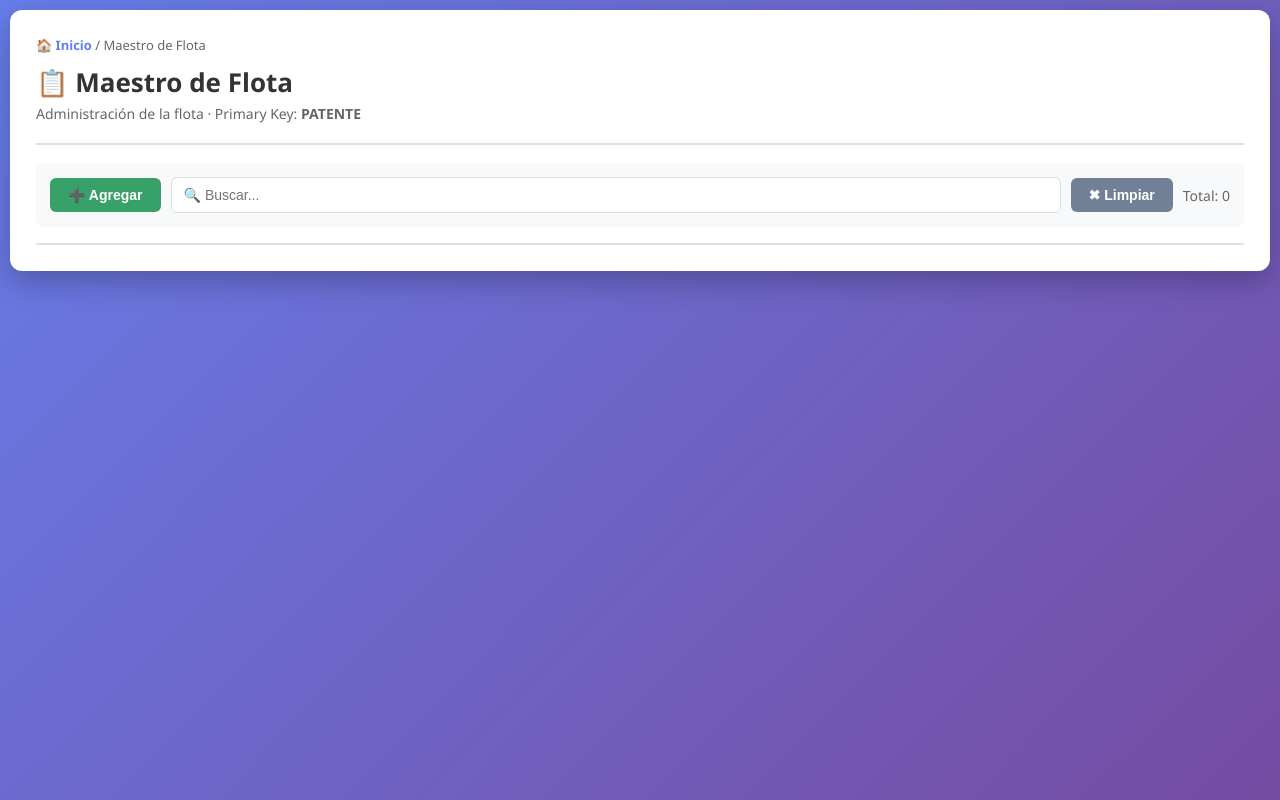
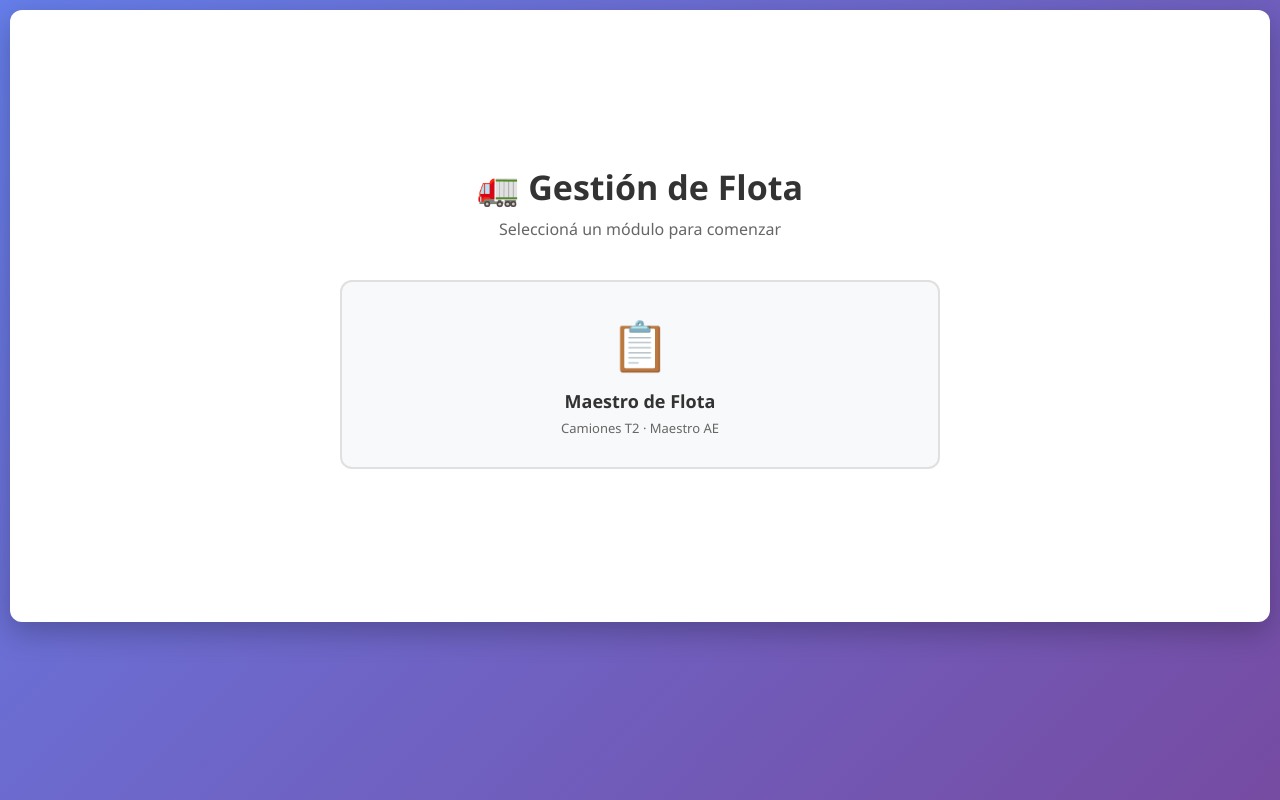
Before and after one commit to distribuidoravenier-dotcom/Control-de-Vencimiento-Flota, a Flask app: template templates/index.html in a window 1280 px wide. Run offline with Flask 3, Linux system fonts and the light colour scheme; the template is opened without the code that fills it, so the values that code supplies are empty.

Commit message:
Update index.html

```diff
--- a/templates/index.html
+++ b/templates/index.html
@@ -1,10 +1,10 @@
-<!-- templates/maestro_flota.html -->
+<!-- templates/index.html -->
 <!DOCTYPE html>
 <html lang="es">
 <head>
 <meta charset="UTF-8">
 <meta name="viewport" content="width=device-width, initial-scale=1.0">
-<title>Maestro de Flota</title>
+<title>Gestión de Flota</title>
 <style>
   * { margin:0; padding:0; box-sizing:border-box; }
   body {
@@ -17,13 +17,45 @@
     border-radius: 12px; box-shadow: 0 10px 30px rgba(0,0,0,.25);
     padding: 26px;
   }
+  h1 { color:#333; margin-bottom: 4px; font-size: 26px; }
+  .subtitle { color:#666; margin-bottom: 20px; font-size: 14px; }
+
+  /* ===== VISTA HOME (MÓDULOS) ===== */
+  .home-view {
+    display:flex; flex-direction:column; align-items:center;
+    justify-content:center; min-height: 70vh; text-align:center;
+  }
+  .home-view h1 { font-size: 34px; margin-bottom: 8px; }
+  .home-view .subtitle { font-size: 16px; margin-bottom: 40px; }
+  .modules {
+    display:grid; grid-template-columns: repeat(auto-fit, minmax(220px, 1fr));
+    gap: 20px; width:100%; max-width: 600px;
+  }
+  .module-card {
+    background:#f8f9fa; border:2px solid #e0e0e0; border-radius:12px;
+    padding: 30px 20px; cursor:pointer; transition:.2s;
+    display:block; text-align:center;
+  }
+  .module-card:hover {
+    border-color:#667eea; background:#fff; transform: translateY(-4px);
+    box-shadow: 0 10px 25px rgba(102,126,234,.25);
+  }
+  .module-icon { font-size: 48px; margin-bottom: 12px; }
+  .module-title { font-size: 18px; font-weight:700; color:#333; margin-bottom:6px; }
+  .module-desc { font-size: 13px; color:#666; }
+
+  /* ===== VISTA MÓDULO ===== */
+  .module-view { display:none; }
+  .module-view.active { display:block; }
+  .home-view.hidden { display:none; }
+
   .breadcrumb {
     font-size: 13px; color:#666; margin-bottom: 10px;
   }
-  .breadcrumb a { color:#667eea; text-decoration:none; font-weight:600; }
+  .breadcrumb a {
+    color:#667eea; text-decoration:none; font-weight:600; cursor:pointer;
+  }
   .breadcrumb a:hover { text-decoration:underline; }
-  h1 { color:#333; margin-bottom: 4px; font-size: 26px; }
-  .subtitle { color:#666; margin-bottom: 20px; font-size: 14px; }
 
   /* ===== SOLAPAS ===== */
   .tabs {
@@ -181,10 +213,27 @@
 </head>
 <body>
 <div class="container">
+
+  <!-- ===================== VISTA HOME ===================== -->
+  <div class="home-view" id="homeView">
+    <h1>🚛 Gestión de Flota</h1>
+    <p class="subtitle">Seleccioná un módulo para comenzar</p>
+
+    <div class="modules">
+      <div class="module-card" onclick="openModule('maestro_flota')">
+        <div class="module-icon">📋</div>
+        <div class="module-title">Maestro de Flota</div>
+        <div class="module-desc">Camiones T2 · Maestro AE</div>
+      </div>
+    </div>
+  </div>
+
+  <!-- ===================== VISTA MÓDULO ===================== -->
+  <div class="module-view" id="moduleView">
     <div class="breadcrumb">
-    <a href="/">🏠 Inicio</a> / Maestro de Flota
+      <a onclick="goHome()">🏠 Inicio</a> / <span id="breadcrumbModule">Maestro de Flota</span>
     </div>
-  <h1>📋 Maestro de Flota</h1>
+    <h1 id="moduleTitle">📋 Maestro de Flota</h1>
     <p class="subtitle">Administración de la flota · Primary Key: <b>PATENTE</b></p>
 
     <div class="tabs" id="tabsContainer">
@@ -210,6 +259,8 @@
         <tbody id="maestroBody"></tbody>
       </table>
     </div>
+  </div>
+
 </div>
 
 <!-- Modal Agregar / Editar -->
@@ -246,6 +297,24 @@ function escapeHtml(s) {
   return String(s ?? '').replace(/[&<>"']/g, c => ({
     '&':'&amp;','<':'&lt;','>':'&gt;','"':'&quot;',"'":'&#39;'
   })[c]);
+}
+
+/* ============ NAVEGACIÓN ============ */
+function openModule(moduleKey) {
+  document.getElementById('homeView').classList.add('hidden');
+  document.getElementById('moduleView').classList.add('active');
+
+  // Inicializar con la primera solapa
+  const firstTab = document.querySelector('.tab');
+  if (firstTab) {
+    switchSheet(firstTab.dataset.sheetKey);
+  }
+}
+
+function goHome() {
+  document.getElementById('moduleView').classList.remove('active');
+  document.getElementById('homeView').classList.remove('hidden');
+  document.getElementById('alert-container').innerHTML = '';
 }
 
 /* ============ CÁLCULO DE VENCIMIENTOS ============ */
@@ -517,14 +586,6 @@ async function deleteRow(rowNumber) {
 document.querySelectorAll('.modal').forEach(m => {
   m.addEventListener('click', e => { if (e.target === m) m.classList.remove('open'); });
 });
-
-/* Inicializar con la primera solapa */
-document.addEventListener('DOMContentLoaded', async () => {
-  const firstTab = document.querySelector('.tab');
-  if (firstTab) {
-    await switchSheet(firstTab.dataset.sheetKey);
-  }
-});
 </script>
 </body>
 </html>
```
Lines whose indentation alone changed are shown as unchanged.
